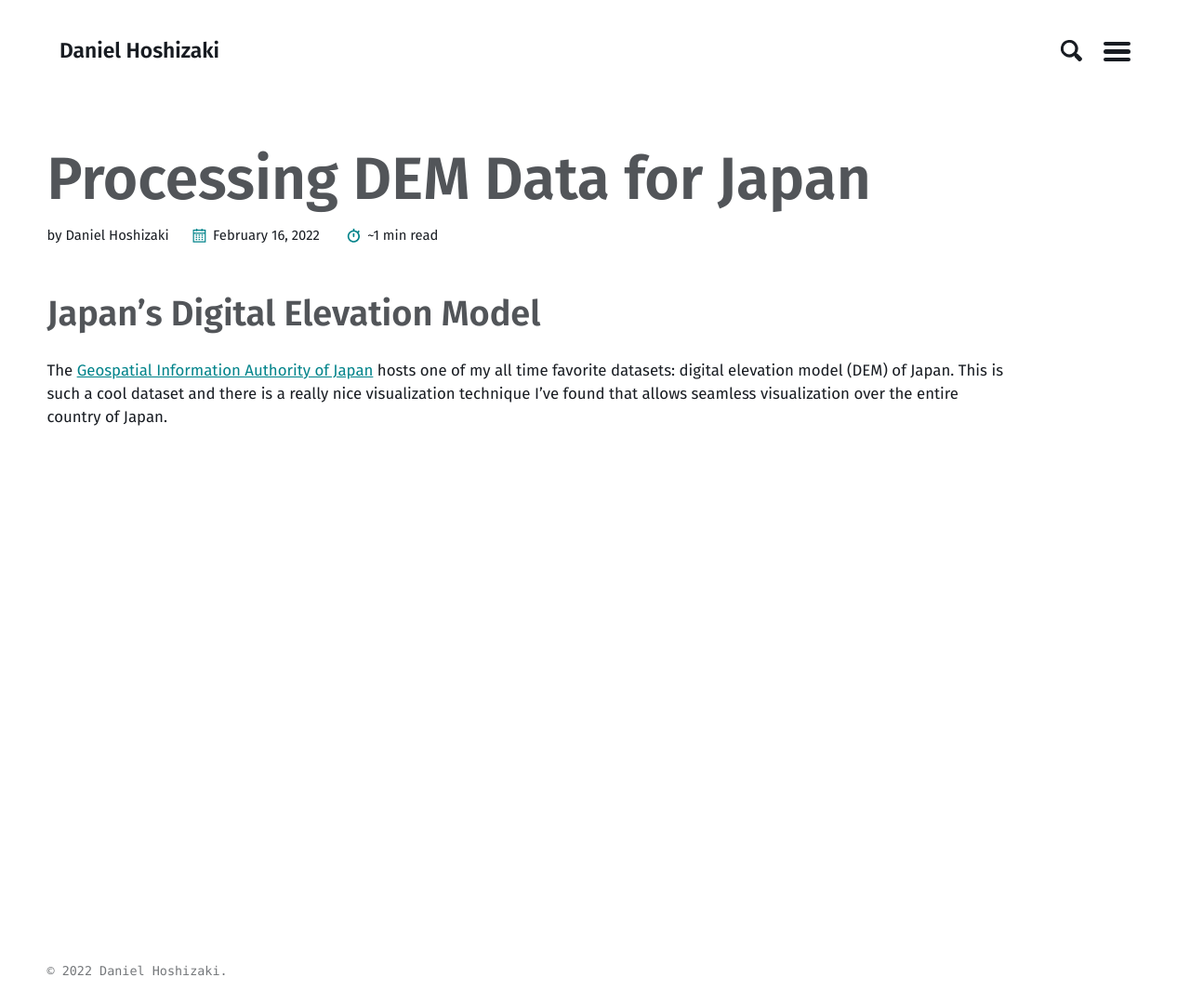
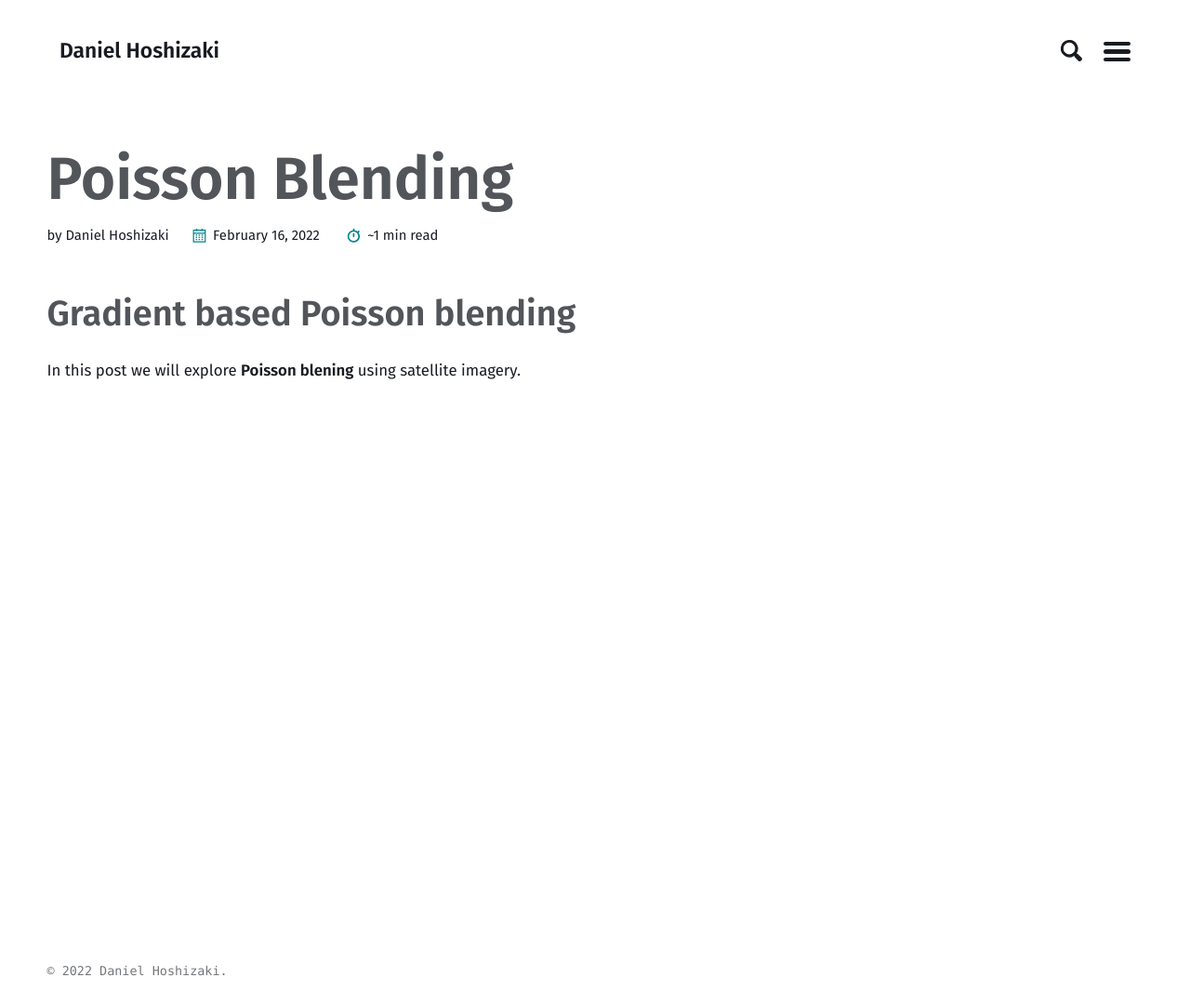
Before and after one commit to mmistakes/jekyll-theme-basically-basic, a Jekyll site: the page built from _posts/2022-02-16-poisson-blending.md, in a window 1280 px wide. Shown: the whole page at 93% size. Built offline with Jekyll 4.4.1, drawn with Linux system fonts in a browser that asks for light colours.

Commit message:
fix post mistake

```diff
--- a/_posts/2022-02-16-poisson-blending.md
+++ b/_posts/2022-02-16-poisson-blending.md
@@ -1,8 +1,9 @@
 ---
 layout: post
-title:  "Processing DEM Data for Japan"
+title:  "Poisson Blending"
 name:  "Daniel Hoshizaki"
 ---
 
-# Japan's Digital Elevation Model
-The [Geospatial Information Authority of Japan](https://fgd.gsi.go.jp/download/menu.php) hosts one of my all time favorite datasets: digital elevation model (DEM) of Japan. This is such a cool dataset and there is a really nice visualization technique I've found that allows seamless visualization over the entire country of Japan.
+# Gradient based Poisson blending
+
+In this post we will explore **Poisson blening** using satellite imagery.
```
Also changed, not shown: _posts/2011-10-07-dem-processing.md (+3 -4 lines).
